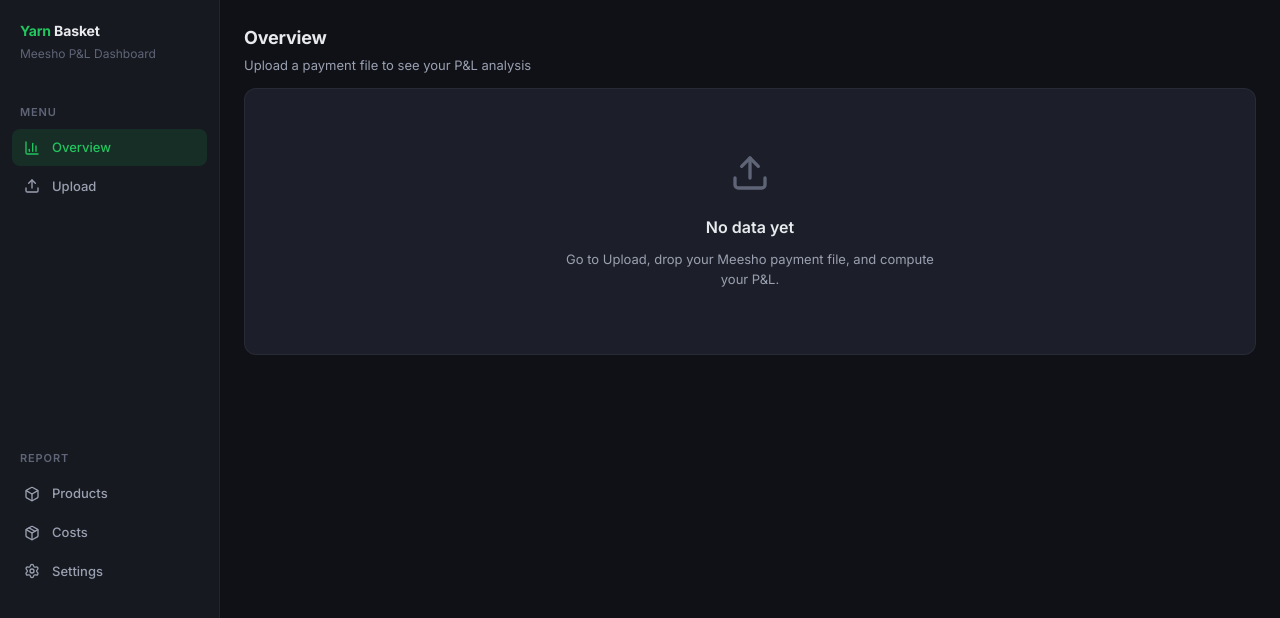
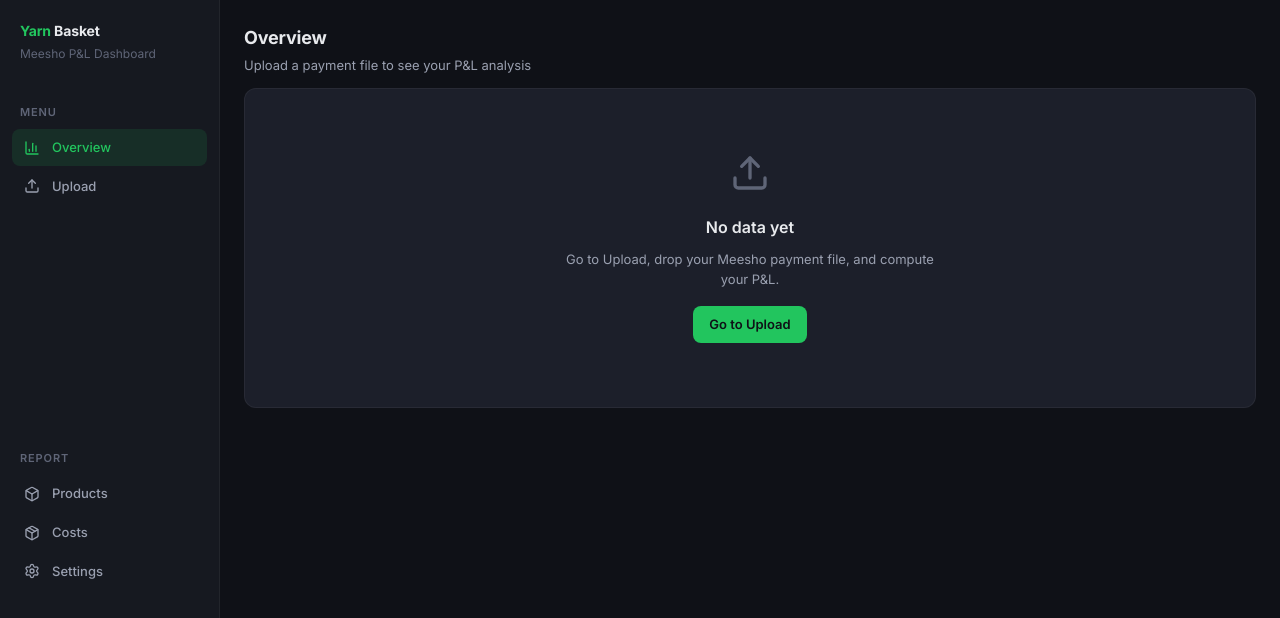
Before and after one commit to raushansinghdev/meesho-pnl-dashboard, a React (Vite) app in the folder frontend/: page / in a window 1280 px wide. Shown: the top 618 px of the page. Built offline with nearby package versions, Linux system fonts and the light colour scheme.

Commit message:
feat: add Go to Upload button in Dashboard empty state

```diff
--- a/frontend/src/pages/DashboardPage.jsx
+++ b/frontend/src/pages/DashboardPage.jsx
@@ -1,4 +1,5 @@
 import { Upload, TrendingUp } from 'lucide-react';
+import { Link } from 'react-router-dom';
 import KPICards from '../components/Dashboard/KPICards';
 import StatusBreakdown from '../components/Dashboard/StatusBreakdown';
 import PnLWaterfall from '../components/Dashboard/PnLWaterfall';
@@ -19,6 +20,9 @@ export default function DashboardPage({ pnlData }) {
             <p className="empty-state__subtitle">
               Go to Upload, drop your Meesho payment file, and compute your P&L.
             </p>
+            <Link to="/upload" className="btn btn--primary" style={{ marginTop: 'var(--space-4)' }}>
+              Go to Upload
+            </Link>
           </div>
         </div>
       </>
```
